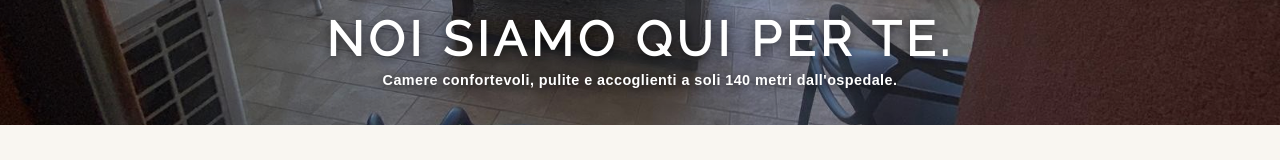
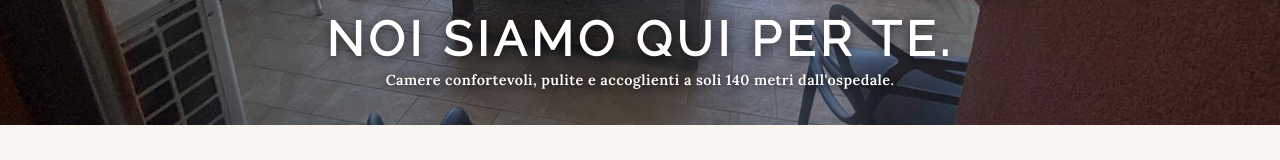
Before and after one commit to CasaAnia/sito-casaania, a Next.js app: page / in a window 1280 px wide. Shown: the part 368-528 px from the top of the page. Built offline with nearby package versions, Linux system fonts and the light colour scheme.

Commit message:
Hero: sottotitolo in font Lora

```diff
--- a/app/page.tsx
+++ b/app/page.tsx
@@ -94,7 +94,7 @@ export default function Home() {
           </h2>
         </div>
         <div className="absolute w-full text-center px-4" style={{ left: 0, bottom: '8%' }}>
-          <p style={{ color: '#ffffff', textShadow: '0 2px 8px rgba(0,0,0,0.7)', fontSize: '0.9rem', letterSpacing: '0.03em', fontWeight: '700' }}>
+          <p style={{ fontFamily: "'Lora', serif", color: '#ffffff', textShadow: '0 2px 8px rgba(0,0,0,0.7)', fontSize: '0.9rem', letterSpacing: '0.03em', fontWeight: '700' }}>
             Camere confortevoli, pulite e accoglienti a soli 140 metri dall'ospedale.
           </p>
         </div>
```
